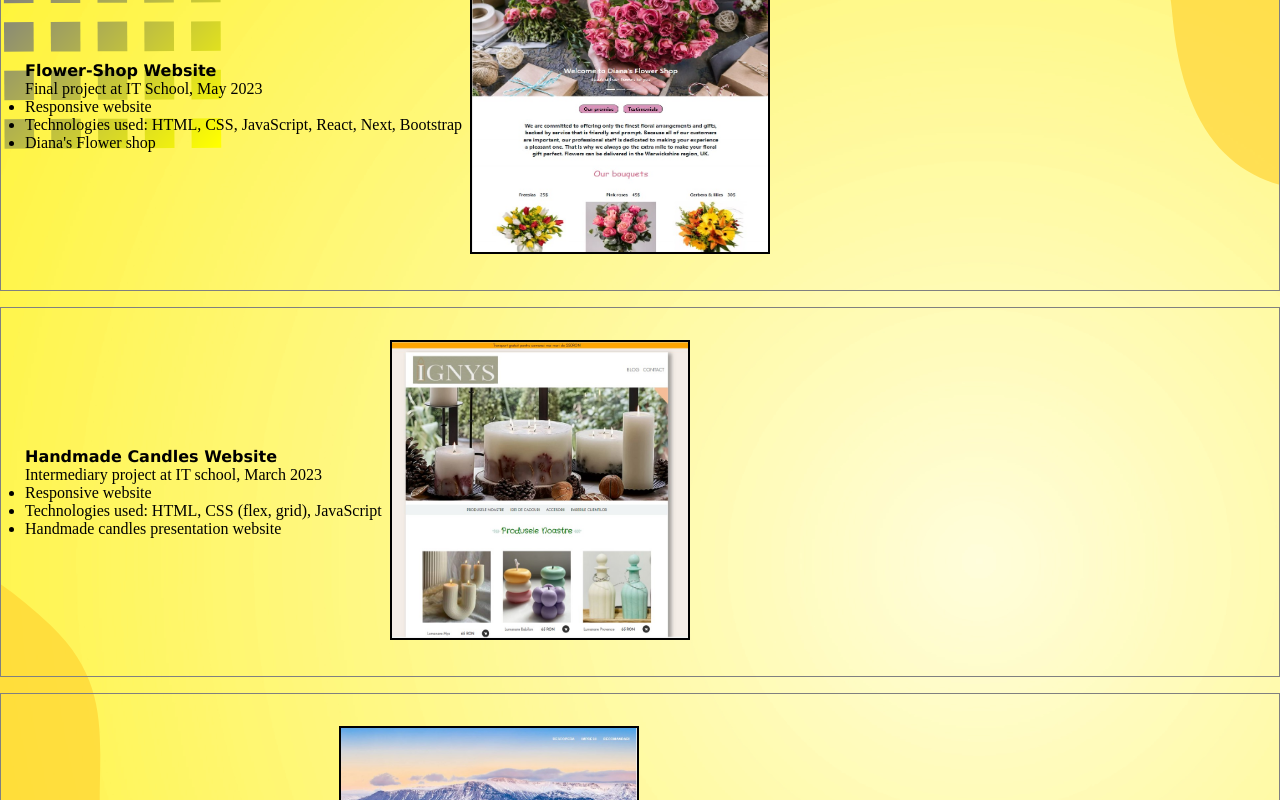
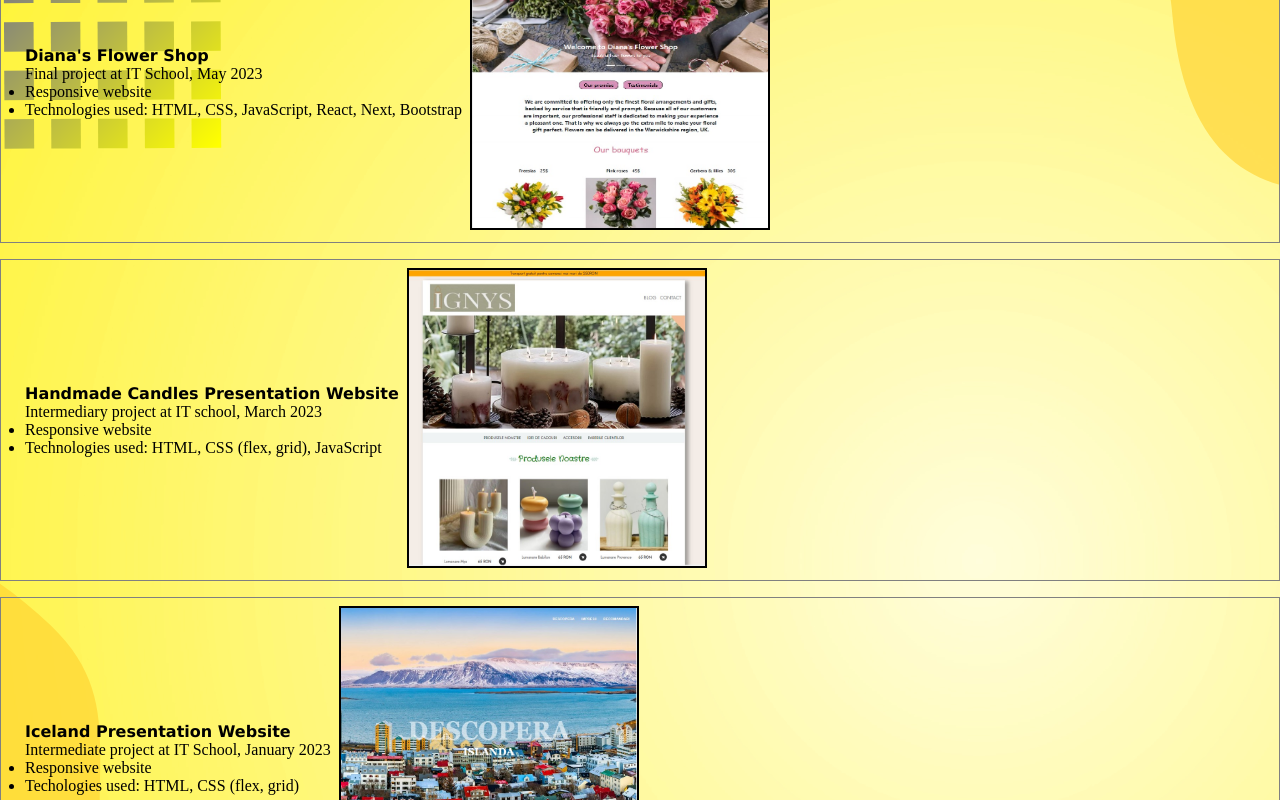
Before and after one commit to Diana-Elen/portofolio, a Next.js app in the folder my-portofolio/: page / in a window 1280 px wide. Shown: the part 720-1520 px from the top of the page. Built offline with nearby package versions, Linux system fonts and the light colour scheme.

Commit message:
update experience css

```diff
--- a/my-portofolio/components/Experience.js
+++ b/my-portofolio/components/Experience.js
@@ -11,12 +11,13 @@ export default function Experience() {
         <div className={styles.experience_container}>
             <article className={styles.project}>
                 <div>
-                    <p className={styles.site_name}>flower-shop website</p>
+                    <a href="https://diana-flower-shop.netlify.app/" target="_blank" className={styles.site_name}>
+                        Diana's Flower shop
+                    </a>
                     <p className={styles.site_description}>Final project at IT School, May 2023</p>
                     <ul>
                         <li>Responsive website</li>
                         <li>Technologies used: HTML, CSS, JavaScript, React, Next, Bootstrap</li>
-                        <li><a href="https://diana-flower-shop.netlify.app/" target="_blank" >Diana's Flower shop</a></li>
                     </ul>
                 </div>
                     <a href="https://diana-flower-shop.netlify.app/" target="_blank">
@@ -26,12 +27,13 @@ export default function Experience() {
             </article>
             <article className={styles.project}>
                 <div>
-                <p className={styles.site_name}>handmade candles website</p>
+                <a href="https://handmade-candles-ignys.netlify.app/" target="_blank" className={styles.site_name}>
+                    Handmade candles presentation website
+                </a>
                 <p className={styles.site_description}>Intermediary project at IT school, March 2023</p>
                 <ul>
                     <li>Responsive website</li>
                     <li>Technologies used: HTML, CSS (flex, grid), JavaScript</li>
-                    <li><a href="https://handmade-candles-ignys.netlify.app/" target="_blank">Handmade candles presentation website</a></li>
                 </ul>
                 </div>
                 <a href="https://handmade-candles-ignys.netlify.app/" target="_blank">
@@ -41,12 +43,13 @@ export default function Experience() {
             </article>
             <article className={styles.project}>
                 <div>
-                    <p className={styles.site_name}>iceland website</p>
+                    <a href="https://iceland-presentation-site.netlify.app/" target="_blank" className={styles.site_name}>
+                        Iceland presentation website
+                    </a>
                     <p className={styles.site_description}>Intermediate project at IT School, January 2023</p>
                     <ul>
                         <li>Responsive website</li>
                         <li>Techologies used: HTML, CSS (flex, grid)</li>
-                        <li><a href="https://iceland-presentation-site.netlify.app/" target="_blank">Iceland presentation website</a></li>
                     </ul>
                 </div>
                 <a href="https://iceland-presentation-site.netlify.app/" target="_blank">
--- a/my-portofolio/style/Experience.module.css
+++ b/my-portofolio/style/Experience.module.css
@@ -29,7 +29,7 @@
     align-items: center;
     gap: 0.5rem;
     border: 1px solid grey;
-    padding: 2rem 1.5rem;
+    padding: 0.5rem 1.5rem;
 }
 .website_image {
     border: 2px solid black;
```
